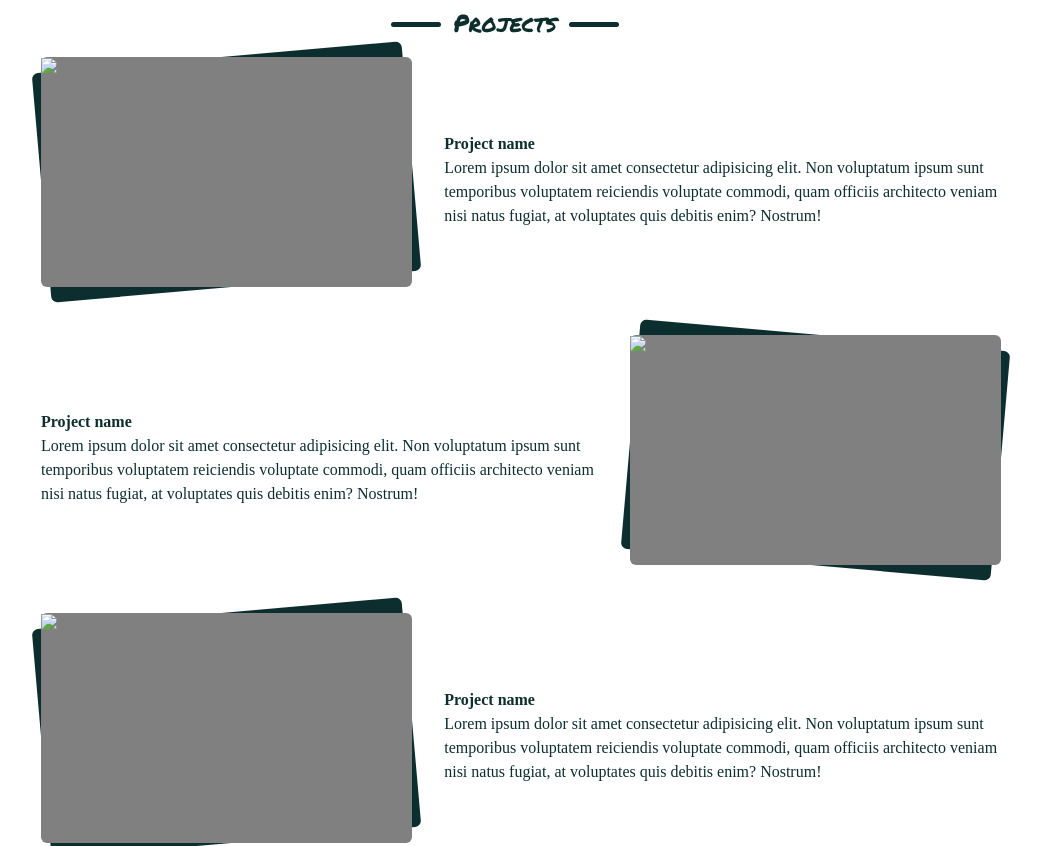
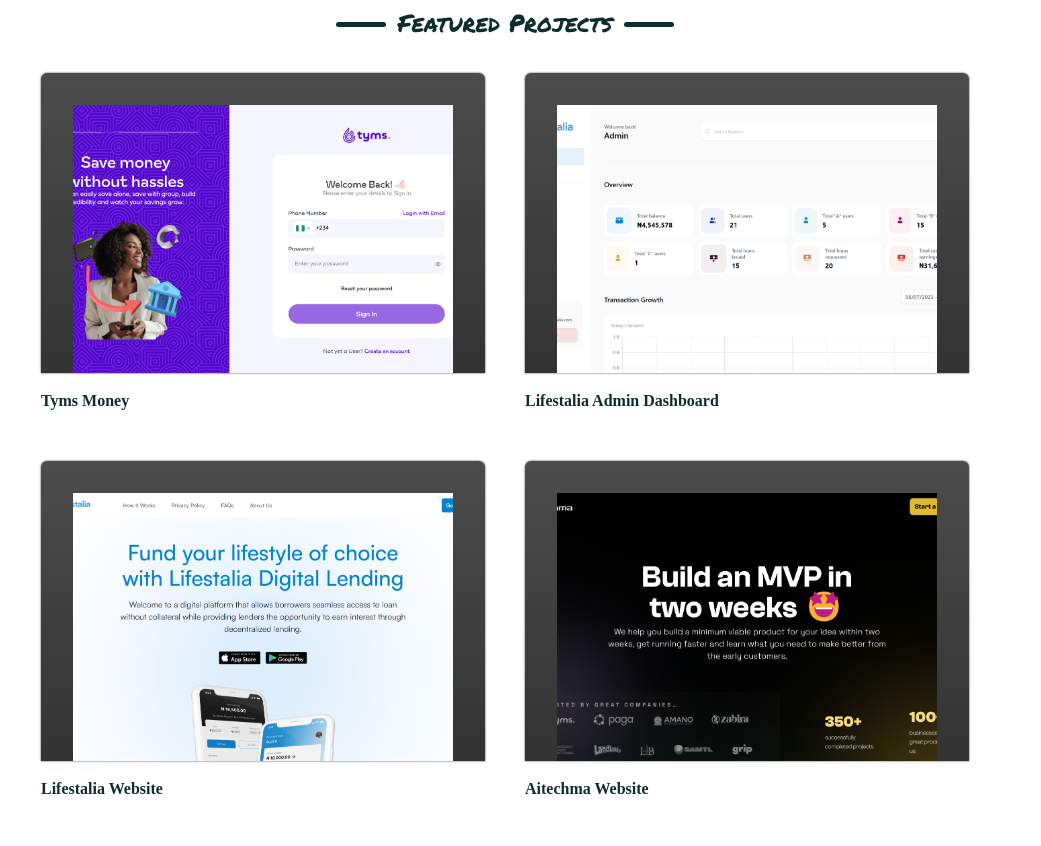
Before and after one commit to kevinvantus/kevinvantus.github.io, a website built with Vite: page index.html in a window 1280 px wide. Shown: the part 1300-2146 px from the top of the page, without its empty margins (135-1176 px from the left). Built offline with nearby package versions, Linux system fonts and the light colour scheme; some icons are missing; files whose address does not match are found by name.

Commit message:
projects section complete

```diff
--- a/src/main.ts
+++ b/src/main.ts
@@ -13,5 +13,5 @@
     ${skills}
     ${projects}
   </main>
-  <footer>&copy; ${new Date().getFullYear()}</footer>
+  <footer>kevinvantus &copy; ${new Date().getFullYear()}</footer>
 `;
--- a/src/navbar.ts
+++ b/src/navbar.ts
@@ -1,9 +1,8 @@
 const navbar = `
   <nav>
     <ul>
-      <li><a href="#">home</a></li>
-      <li><a href="#about">about</a></li>
-      <li><a href="#skills">skills</a></li>
+      <li><a href="#about" tabindex="1">about</a></li>
+      <li><a href="#skills" tabindex="1">skills</a></li>
       <li><a href="#projects"  class=${
         location.hash === "#projects" ? "active" : ""
       }>projects</a></li>
@@ -11,25 +10,25 @@
   </nav>
 `;
 
-window.addEventListener("load", (_) => {
-  const links = [...document.querySelectorAll("nav a")] as HTMLAnchorElement[];
+// window.addEventListener("load", (_) => {
+//   const links = [...document.querySelectorAll("nav a")] as HTMLAnchorElement[];
 
-  const activeLink = links.find((link) => link.hash === location.hash);
-  activeLink?.classList.add("active");
-});
+//   const activeLink = links.find((link) => link.hash === location.hash);
+//   activeLink?.classList.add("active");
+// });
 
-window.addEventListener("hashchange", (_) => {
-  const links = [...document.querySelectorAll("nav a")] as HTMLAnchorElement[];
+// window.addEventListener("hashchange", (_) => {
+//   const links = [...document.querySelectorAll("nav a")] as HTMLAnchorElement[];
 
-  [...links].forEach((link) => {
-    const isMatch = link.hash === location.hash;
+//   [...links].forEach((link) => {
+//     const isMatch = link.hash === location.hash;
 
-    if (!link.classList.contains("active") && isMatch) {
-      link.classList.add("active");
-    } else {
-      link.classList.remove("active");
-    }
-  });
-});
+//     if (!link.classList.contains("active") && isMatch) {
+//       link.classList.add("active");
+//     } else {
+//       link.classList.remove("active");
+//     }
+//   });
+// });
 
 export default navbar;
--- a/src/projects.ts
+++ b/src/projects.ts
@@ -1,39 +1,40 @@
+import LifestaliaAdmin from "./assets/projects/lifestalia-admin.png";
+import Lifestalia from "./assets/projects/lifestalia.png";
+import Aitechma from "./assets/projects/aitechma.png";
+import TymsBook from "./assets/projects/tymsbook.png";
+import TymsMoney from "./assets/projects/tymsmoney.png";
+import Bintin from "./assets/projects/bintin.png";
+
 const projectsList = [
   {
-    title: "Project name",
-    description: `Lorem ipsum dolor sit amet consectetur adipisicing elit. Non voluptatum
-    ipsum sunt temporibus voluptatem reiciendis voluptate commodi, quam officiis
-    architecto veniam nisi natus fugiat, at voluptates quis debitis enim?
-    Nostrum!`,
-    image: "",
-    link: "",
+    title: "Tyms Money",
+    image: TymsMoney,
+    link: "https://ajo-customer-web-v2.web.app/",
   },
   {
-    title: "Project name",
-    description: `Lorem ipsum dolor sit amet consectetur adipisicing elit. Non voluptatum
-    ipsum sunt temporibus voluptatem reiciendis voluptate commodi, quam officiis
-    architecto veniam nisi natus fugiat, at voluptates quis debitis enim?
-    Nostrum!`,
-    image: "",
-    link: "",
+    title: "Lifestalia Admin Dashboard",
+    image: LifestaliaAdmin,
+    link: "https://lifestalia-admin.web.app/",
   },
   {
-    title: "Project name",
-    description: `Lorem ipsum dolor sit amet consectetur adipisicing elit. Non voluptatum
-    ipsum sunt temporibus voluptatem reiciendis voluptate commodi, quam officiis
-    architecto veniam nisi natus fugiat, at voluptates quis debitis enim?
-    Nostrum!`,
-    image: "",
-    link: "",
+    title: "Lifestalia Website",
+    image: Lifestalia,
+    link: "https://www.lifestalia.com/",
   },
   {
-    title: "Project name",
-    description: `Lorem ipsum dolor sit amet consectetur adipisicing elit. Non voluptatum
-    ipsum sunt temporibus voluptatem reiciendis voluptate commodi, quam officiis
-    architecto veniam nisi natus fugiat, at voluptates quis debitis enim?
-    Nostrum!`,
-    image: "",
-    link: "",
+    title: "Aitechma Website",
+    image: Aitechma,
+    link: "https://www.aitechma.com/",
+  },
+  {
+    title: "Tyms Book",
+    image: TymsBook,
+    link: "https://tymsbook-web.web.app/auth",
+  },
+  {
+    title: "Bintin",
+    image: Bintin,
+    link: "https://bintin.io/",
   },
 ];
 
@@ -47,8 +48,7 @@
           <img src=${project.image} alt=${project.title} />
         </figure>
         <div>
-          <h4 class="title"><a href="#">${project.title}</a></h4>
-          <p class="description">${project.description}</p>
+          <h4 class="title"><a href=${project.link} target="_blank">${project.title}</a></h4>
         </div>
       </article>
     `;
@@ -60,7 +60,7 @@
 const projects = `
   <section id="projects">
     <div class="container">
-      <h2>Projects</h2>
+      <h2>Featured Projects</h2>
 
       <div class="projects-list">
         ${renderProjects(projectsList)}
--- a/src/style.scss
+++ b/src/style.scss
@@ -51,37 +51,37 @@
     transition: color 0.3s;
     position: relative;
 
-    &.active {
-      color: #ffb800;
+    // &.active {
+    //   color: #ffb800;
 
-      &::after {
-        content: "";
-        position: absolute;
-        bottom: 15%;
-        left: 50%;
-        display: inline;
-        width: 5px;
-        height: 5px;
-        background-color: #ffb800;
-        border-radius: 50%;
-      }
-    }
+    //   &::after {
+    //     content: "";
+    //     position: absolute;
+    //     bottom: 15%;
+    //     left: 50%;
+    //     display: inline;
+    //     width: 5px;
+    //     height: 5px;
+    //     background-color: #ffb800;
+    //     border-radius: 50%;
+    //   }
+    // }
 
-    &:hover {
-      color: #ffb800;
+    // &:hover {
+    //   color: #ffb800;
 
-      &::after {
-        content: "";
-        position: absolute;
-        bottom: 15%;
-        left: 50%;
-        display: inline;
-        width: 5px;
-        height: 5px;
-        background-color: #ffb800;
-        border-radius: 50%;
-      }
-    }
+    //   &::after {
+    //     content: "";
+    //     position: absolute;
+    //     bottom: 15%;
+    //     left: 50%;
+    //     display: inline;
+    //     width: 5px;
+    //     height: 5px;
+    //     background-color: #ffb800;
+    //     border-radius: 50%;
+    //   }
+    // }
   }
 }
 
@@ -207,6 +207,7 @@
 
   h2 {
     color: $primary-color;
+    margin-block-end: 2rem;
 
     &::after,
     &::before {
@@ -219,10 +220,19 @@
   }
 
   figure {
-    height: 230px;
-    background-color: gray;
+    height: 300px;
+    background-image: linear-gradient(rgba(0, 0, 0, 0.7), rgba(0, 0, 0, 0.8));
     margin-block-end: 1rem;
-    border-radius: 6px;
+    border-radius: 6px 6px 0 0;
+    box-shadow: 0 0 2px;
+    padding: 2rem 1rem 0;
+
+    img {
+      display: block;
+      width: 100%;
+      height: 100%;
+      object-fit: cover;
+    }
   }
 }
 /******************** Project styles end ********************/
@@ -246,6 +256,21 @@
 //   }
 // }
 
+@media (min-width: 600px) {
+  #projects {
+    figure {
+      position: relative;
+      padding: 2rem 1rem 0;
+    }
+
+    .projects-list {
+      display: grid;
+      grid-template-columns: repeat(2, 1fr);
+      gap: 1rem 2.5rem;
+    }
+  }
+}
+
 @media (min-width: 900px) {
   nav {
     ul {
@@ -259,37 +284,7 @@
 
   #projects {
     figure {
-      position: relative;
-
-      &::before {
-        content: "";
-        position: absolute;
-        display: block;
-        background-color: $primary-color;
-        transform: rotate(-5deg);
-        width: 100%;
-        height: 100%;
-        z-index: -1;
-        border-radius: inherit;
-      }
-    }
-
-    article {
-      display: grid;
-      grid-template-columns: 40% 60%;
-      column-gap: 2rem;
-      align-items: center;
-
-      &:nth-of-type(even) {
-        grid-template-columns: 60% 40%;
-
-        figure {
-          order: 1;
-          &::before {
-            transform: rotate(5deg);
-          }
-        }
-      }
+      padding: 2rem 2rem 0;
     }
   }
 }
```
Also changed, not shown: src/assets/images/code.jpg (added), src/assets/projects/aitechma.png (added), src/assets/projects/bintin.png (added), src/assets/projects/lifestalia-admin.png (added), src/assets/projects/lifestalia.png (added), src/assets/projects/tymsbook.png (added), src/assets/projects/tymsmoney.png (added).
